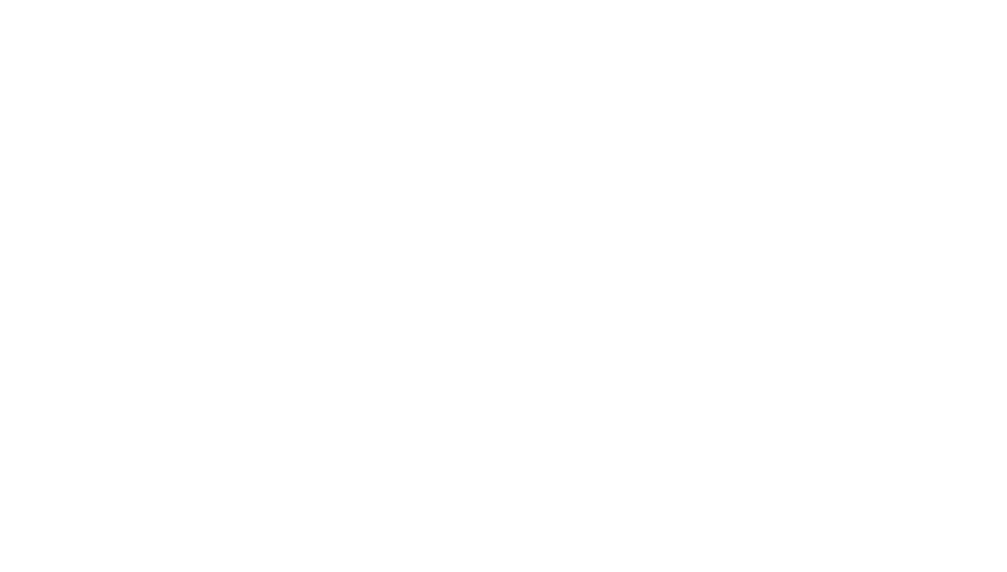
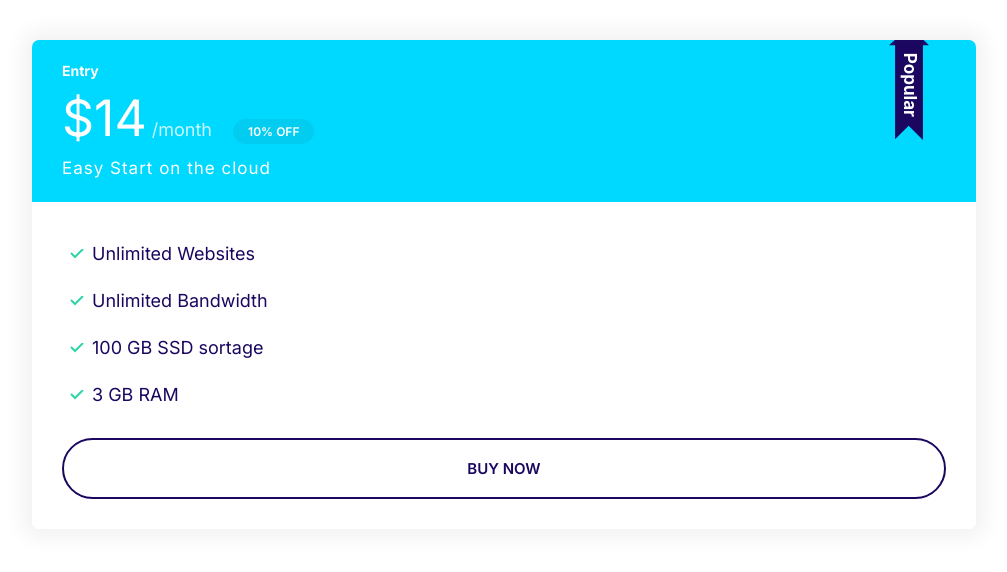
Before and after one commit to GMor10sen/WebTest, a plain HTML site: page HTML/index.html in a window 1280 px wide. Shown: the whole page, without its empty margins (8-1015 px from the left). Drawn offline with Linux system fonts and the light colour scheme.

Commit message:
Plan Component Implementation

```diff
--- a/CSS/styles.css
+++ b/CSS/styles.css
@@ -101,6 +101,7 @@ a {
 }
 .badge--small {
   font-size: 1.6rem;
+  padding: 0.5rem 1.5rem;
 }
 @media screen and (min-width: 1024px) {
   .badge {
@@ -193,7 +194,7 @@ a {
 .btn--outline {
   background-color: white;
   color: var(--color-headings);
-  border: 2px solid --color-headings;
+  border: 2px solid var(--color-headings);
 }
 .btn--outline:hover {
   background: var(--color-headings);
@@ -234,3 +235,75 @@ a {
     font-size: 1.5rem;
   }
 }
+/* Cards */
+.card {
+  border-radius: 7px;
+  box-shadow: 0 0 20px 10px #f3f3f3;
+  overflow: hidden; /* Color header is too large for card*/
+}
+.card__header,
+.card__body {
+  padding: 2rem 3rem;
+}
+.card--primary .card__header {
+  background-color: var(--color-primary);
+  color: white;
+}
+.card--secondary .card__header {
+  background-color: var(--color-secondary);
+  color: white;
+}
+.card--secondary .badge--secondary {
+  background-color: #02cdf1;
+  color: white;
+}
+/* Plans */
+.plan__name {
+  color: white;
+  margin: 0;
+  font-weight: 50px;
+  font-size: 2.4rem;
+}
+.plan__price {
+  font-size: 6rem;
+}
+.plan__billing-cycle {
+  font-weight: 2.4rem;
+  font-weight: 300;
+  opacity: 0.8;
+  margin-right: 1rem;
+}
+.plan__description {
+  font-size: 2rem;
+  font-weight: 300;
+  letter-spacing: 1px;
+  display: block;
+}
+.plan .list__item {
+  margin-bottom: 2rem;
+}
+.plan--popular .card__header {
+  position: relative;
+}
+.plan--popular .card__header::before {
+  content: url(/IMAGES/popular.svg);
+  width: 40px;
+  display: inline-block;
+  position: absolute;
+  top: 0;
+  right: 5%;
+}
+@media screen and (min-width: 1024px) {
+  .plan__name {
+    font-size: 1.4rem;
+  }
+  .plan__price {
+    font-size: 5rem;
+  }
+  .plan__billing-cycle {
+    margin-right: 1.6rem;
+  }
+  .plan__description {
+    font-size: 1.7rem;
+  }
+}
--- a/HTML/index.html
+++ b/HTML/index.html
@@ -14,5 +14,28 @@
       rel="stylesheet"
     />
   </head>
-  <body></body>
+  <body>
+    <div style="width: 80%; padding: 4rem">
+      <div class="plan plan--popular">
+        <div class="card card--secondary">
+          <header class="card__header">
+            <h3 class="plan__name">Entry</h3>
+            <span class="plan__price">$14</span>
+            <span class="plan__billing-cycle">/month</span>
+            <span class="badge badge--secondary badge--small">10% OFF</span>
+            <span class="plan__description">Easy Start on the cloud</span>
+          </header>
+          <div class="card__body">
+            <ul class="list list--tick">
+              <li class="list__item">Unlimited Websites</li>
+              <li class="list__item">Unlimited Bandwidth</li>
+              <li class="list__item">100 GB SSD sortage</li>
+              <li class="list__item">3 GB RAM</li>
+            </ul>
+            <button class="btn btn--outline btn--block">Buy Now</button>
+          </div>
+        </div>
+      </div>
+    </div>
+  </body>
 </html>
```
Also changed, not shown: IMAGES/popular.svg (added).
